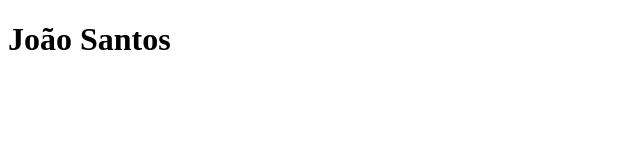
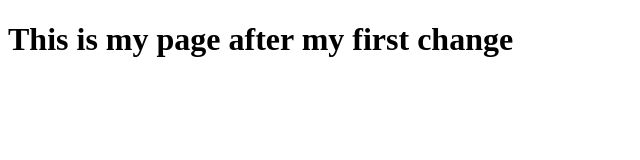
Before and after one commit to joaosantos37/joaoremote, a plain HTML site: page index.html in a window 1280 px wide. Shown: the whole page, without its empty margins (0-640 px from the left). Drawn offline with Linux system fonts and the light colour scheme.

Commit message:
Index Html page after my first change

```diff
--- a/index.html
+++ b/index.html
@@ -4,6 +4,6 @@
     <title>My Index Page</title>
 </head>
 <body>
-    <h1>João Santos</h1>
+    <h1>This is my page after my first change </h1>
 </body>
 </html>
```
